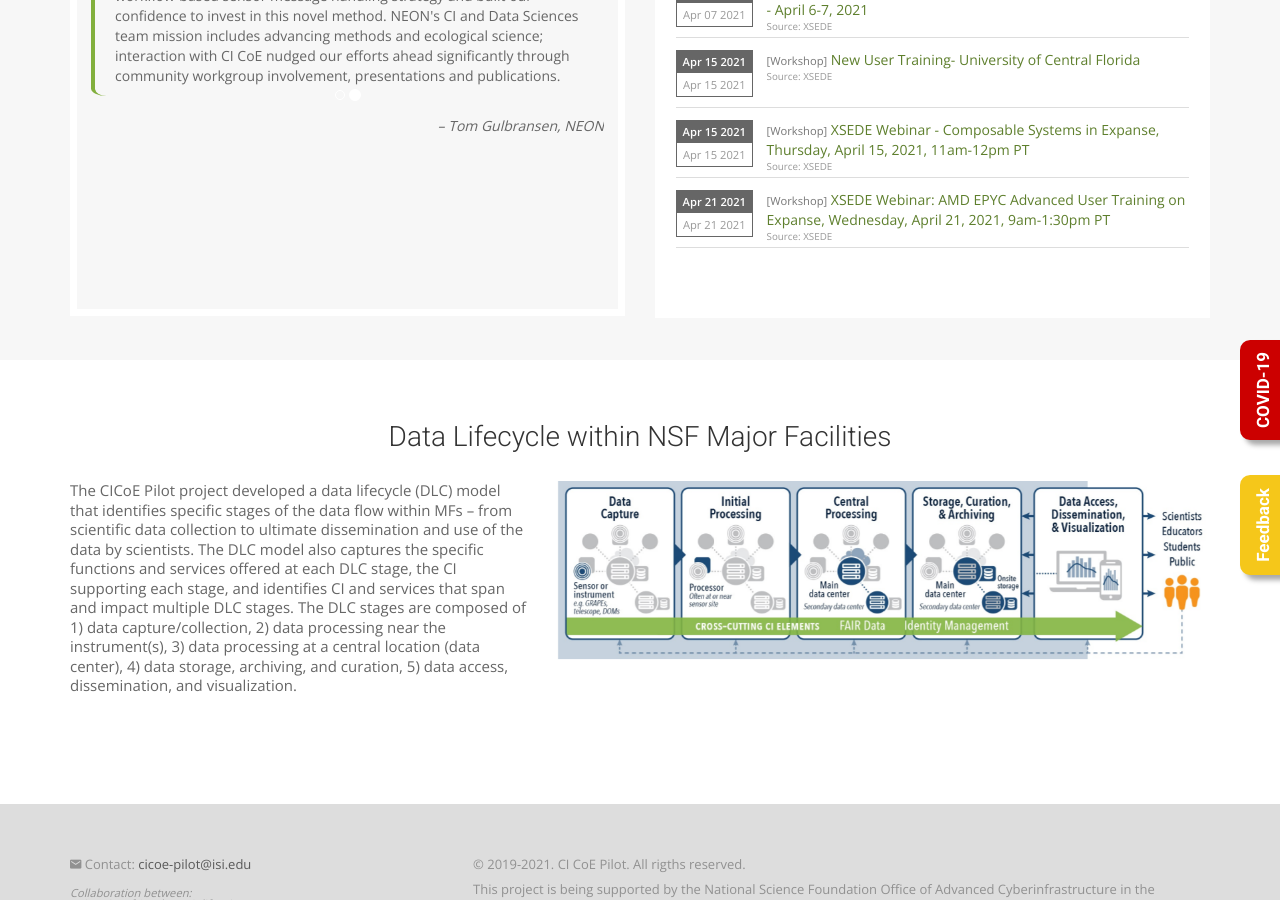
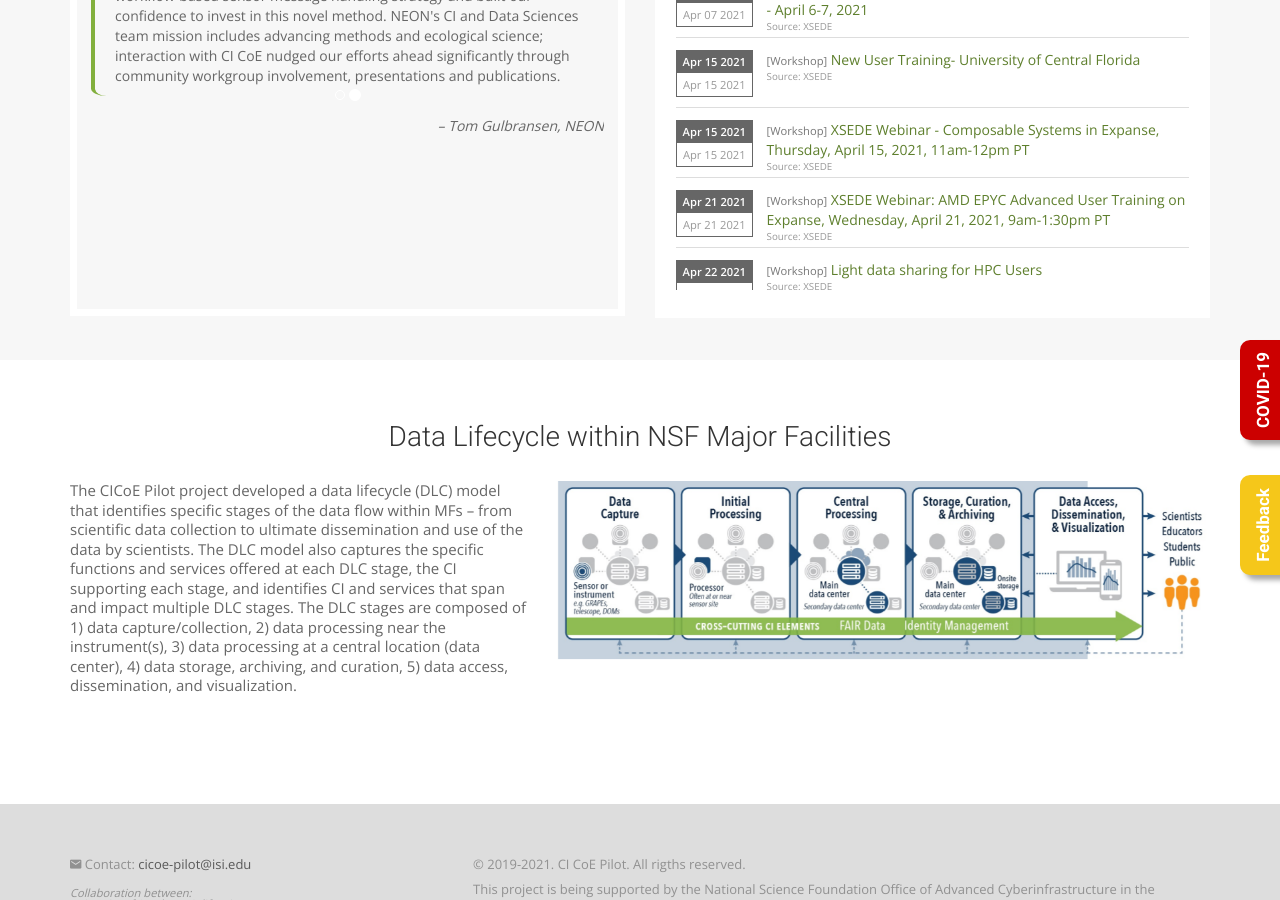
Before and after one commit to cicoe/cicoe.github.io, a Jekyll site: the page built from index.html, in a window 1280 px wide and 900 px high, scrolled down 1519 px. Built offline with Jekyll 4.4.1, drawn with Linux system fonts in a browser that asks for light colours; nearby versions of some CDN libraries; some web fonts are replaced; comment, search, counter and statistics services are not loaded.

Commit message:
updated training events

```diff
--- a/_data/training_opportunities.yml
+++ b/_data/training_opportunities.yml
@@ -42,3 +42,10 @@
   title: 'XSEDE Webinar: AMD EPYC Advanced User Training on Expanse, Wednesday, April
     21, 2021, 9am-1:30pm PT'
   website: "https://www.xsede.org/web/xup/course-calendar/-/training-user/class/2311/session/3971/register"
+- categroy: Workshop
+  end_date: April 22, 2021
+  source: XSEDE
+  start_date: April 22, 2021
+  time: ''
+  title: Light data sharing for HPC Users
+  website: "https://www.xsede.org/web/xup/course-calendar/-/training-user/class/2315/session/3976/register"
```
